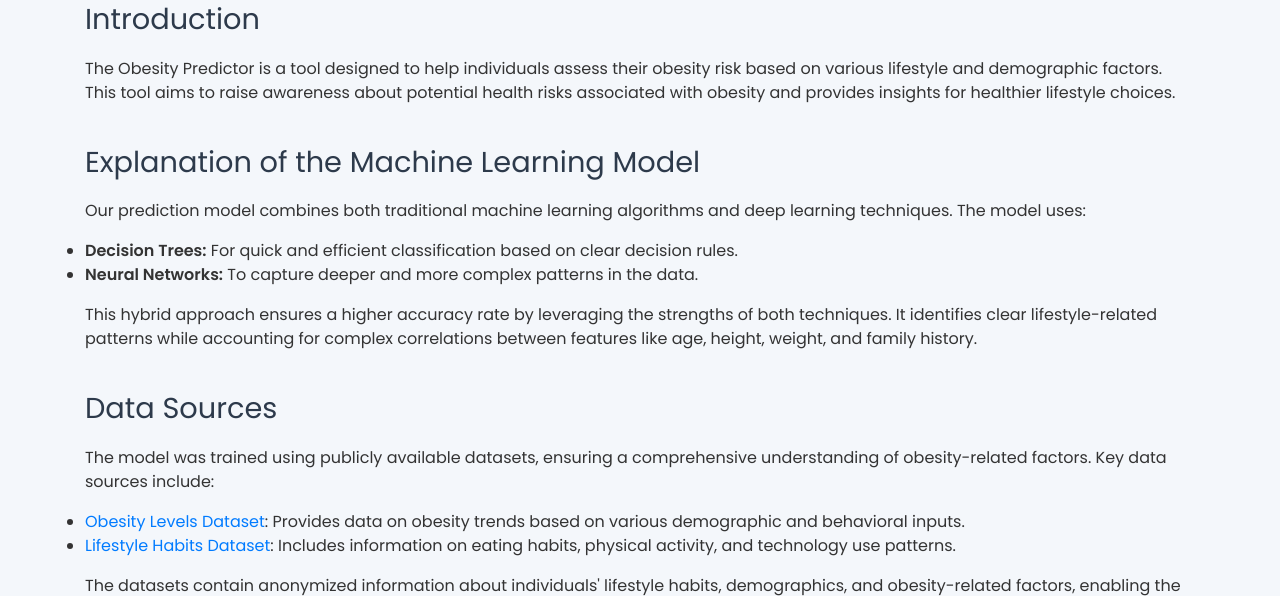
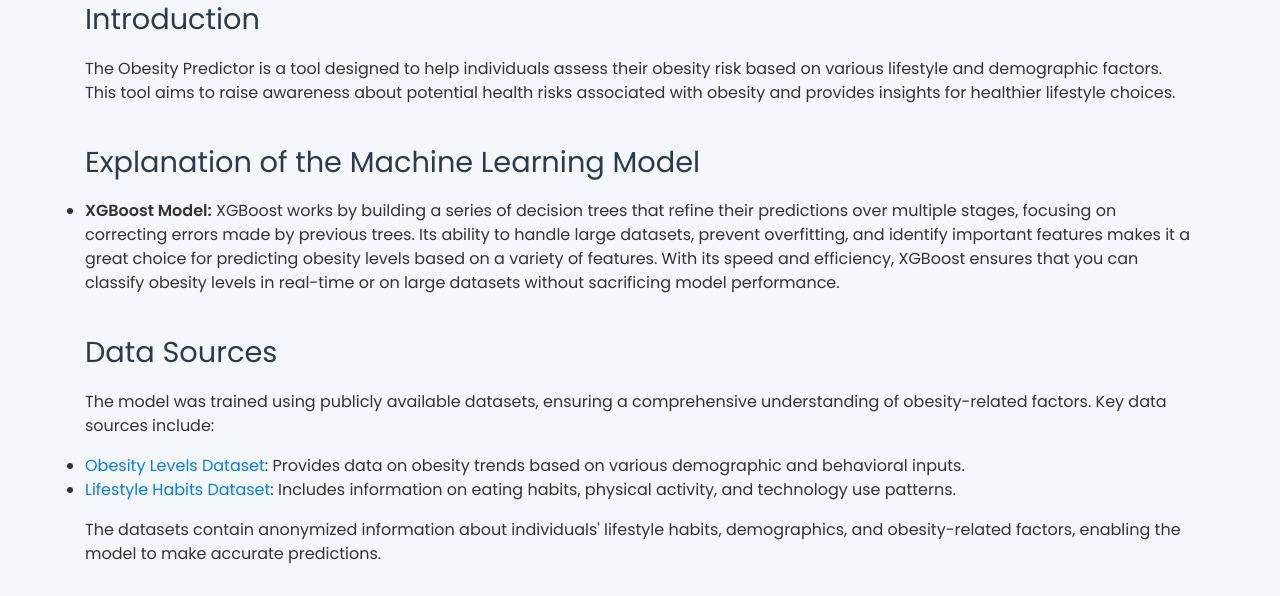
Before and after one commit to Adithiyanpv/OBESITY-PREDICTION-WEB-APP, a Flask app: page /about in a window 1280 px wide. Shown: the part 200-796 px from the top of the page. Run offline with Flask 3, Linux system fonts and the light colour scheme; parts of the project's set-up code (start-up, migrations or seed data) failed here and were passed over; some libraries are stand-ins or nearby versions.

Commit message:
Update about.html

```diff
--- a/templates/about.html
+++ b/templates/about.html
@@ -141,16 +141,11 @@ body {
 
         <div class="section">
             <h4 class="section-title">Explanation of the Machine Learning Model</h4>
-            <p>
-                Our prediction model combines both traditional machine learning algorithms and deep learning techniques. The model uses:
-            </p>
             <ul>
-                <li><strong>Decision Trees:</strong> For quick and efficient classification based on clear decision rules.</li>
-                <li><strong>Neural Networks:</strong> To capture deeper and more complex patterns in the data.</li>
+                <li><strong>XGBoost Model:</strong> XGBoost works by building a series of decision trees that refine their predictions over multiple stages, focusing on correcting errors made by previous trees.
+                    Its ability to handle large datasets, prevent overfitting, and identify important features makes it a great choice for predicting obesity levels based on a variety of features.
+                    With its speed and efficiency, XGBoost ensures that you can classify obesity levels in real-time or on large datasets without sacrificing model performance.</li>
             </ul>
-            <p>
-                This hybrid approach ensures a higher accuracy rate by leveraging the strengths of both techniques. It identifies clear lifestyle-related patterns while accounting for complex correlations between features like age, height, weight, and family history.
-            </p>
         </div>
 
         <div class="section">
```
